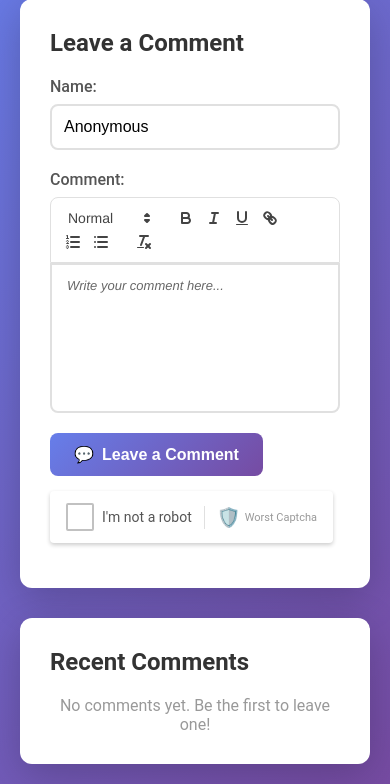
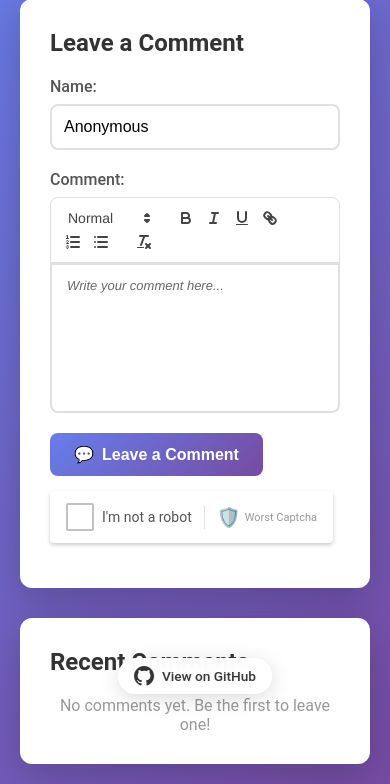
Before and after one commit to egorserdyuk/worstcaptcha, a Flask app: page / in a window 390 px wide. Shown: the part 135-919 px from the top of the page. Run offline with Flask 3, Linux system fonts and the light colour scheme; data that the repository does not hold is empty; some libraries are stand-ins or nearby versions.

Commit message:
feat(ui): add GitHub link footer with responsive styling

```diff
--- a/static/css/style.css
+++ b/static/css/style.css
@@ -966,3 +966,63 @@ header .subtitle {
         transform: translate(-50%, -50%) scale(1);
     }
 }
+
+/* GitHub Footer */
+.github-footer {
+    position: fixed;
+    bottom: 20px;
+    left: 50%;
+    transform: translateX(-50%);
+    z-index: 1000;
+}
+
+.github-link {
+    display: flex;
+    align-items: center;
+    gap: 8px;
+    padding: 10px 20px;
+    background: rgba(255, 255, 255, 0.95);
+    border-radius: 50px;
+    box-shadow: 0 4px 20px rgba(0, 0, 0, 0.15);
+    text-decoration: none;
+    color: #333;
+    font-weight: 500;
+    font-size: 0.9rem;
+    transition: all 0.3s ease;
+    backdrop-filter: blur(10px);
+}
+
+.github-link:hover {
+    background: #333;
+    color: white;
+    transform: translateY(-2px);
+    box-shadow: 0 6px 25px rgba(0, 0, 0, 0.25);
+}
+
+.github-icon {
+    width: 24px;
+    height: 24px;
+    fill: currentColor;
+    transition: fill 0.3s ease;
+}
+
+.github-link:hover .github-icon {
+    fill: white;
+}
+
+/* Responsive adjustments for GitHub footer */
+@media (max-width: 768px) {
+    .github-footer {
+        bottom: 15px;
+    }
+
+    .github-link {
+        padding: 8px 16px;
+        font-size: 0.85rem;
+    }
+
+    .github-icon {
+        width: 20px;
+        height: 20px;
+    }
+}
--- a/templates/index.html
+++ b/templates/index.html
@@ -139,6 +139,21 @@
         <!-- Screen Shake Effect -->
         <div id="shake-overlay" class="shake-overlay hidden"></div>
 
+        <!-- GitHub Link Footer -->
+        <footer class="github-footer">
+            <a href="https://github.com/egorserdyuk/worstcaptcha"
+                target="_blank"
+                rel="noopener noreferrer"
+                class="github-link">
+                <svg class="github-icon" viewBox="0 0 24 24"
+                    xmlns="http://www.w3.org/2000/svg">
+                    <path
+                        d="M12 0C5.374 0 0 5.373 0 12c0 5.302 3.438 9.8 8.207 11.387.599.111.793-.261.793-.577v-2.234c-3.338.726-4.033-1.416-4.033-1.416-.546-1.387-1.333-1.756-1.333-1.756-1.089-.745.083-.729.083-.729 1.205.084 1.839 1.237 1.839 1.237 1.07 1.834 2.807 1.304 3.492.997.107-.775.418-1.305.762-1.604-2.665-.305-5.467-1.334-5.467-5.931 0-1.311.469-2.381 1.236-3.221-.124-.303-.535-1.524.117-3.176 0 0 1.008-.322 3.301 1.23A11.509 11.509 0 0112 5.803c1.02.005 2.047.138 3.006.404 2.291-1.552 3.297-1.23 3.297-1.23.653 1.653.242 2.874.118 3.176.77.84 1.235 1.911 1.235 3.221 0 4.609-2.807 5.624-5.479 5.921.43.372.823 1.102.823 2.222v3.293c0 .319.192.694.801.576C20.566 21.797 24 17.3 24 12c0-6.627-5.373-12-12-12z" />
+                </svg>
+                <span>View on GitHub</span>
+            </a>
+        </footer>
+
         <script src="https://cdn.quilljs.com/1.3.6/quill.js"></script>
         <script src="/static/js/captcha.js"></script>
         <script src="/static/js/comments.js"></script>
```
